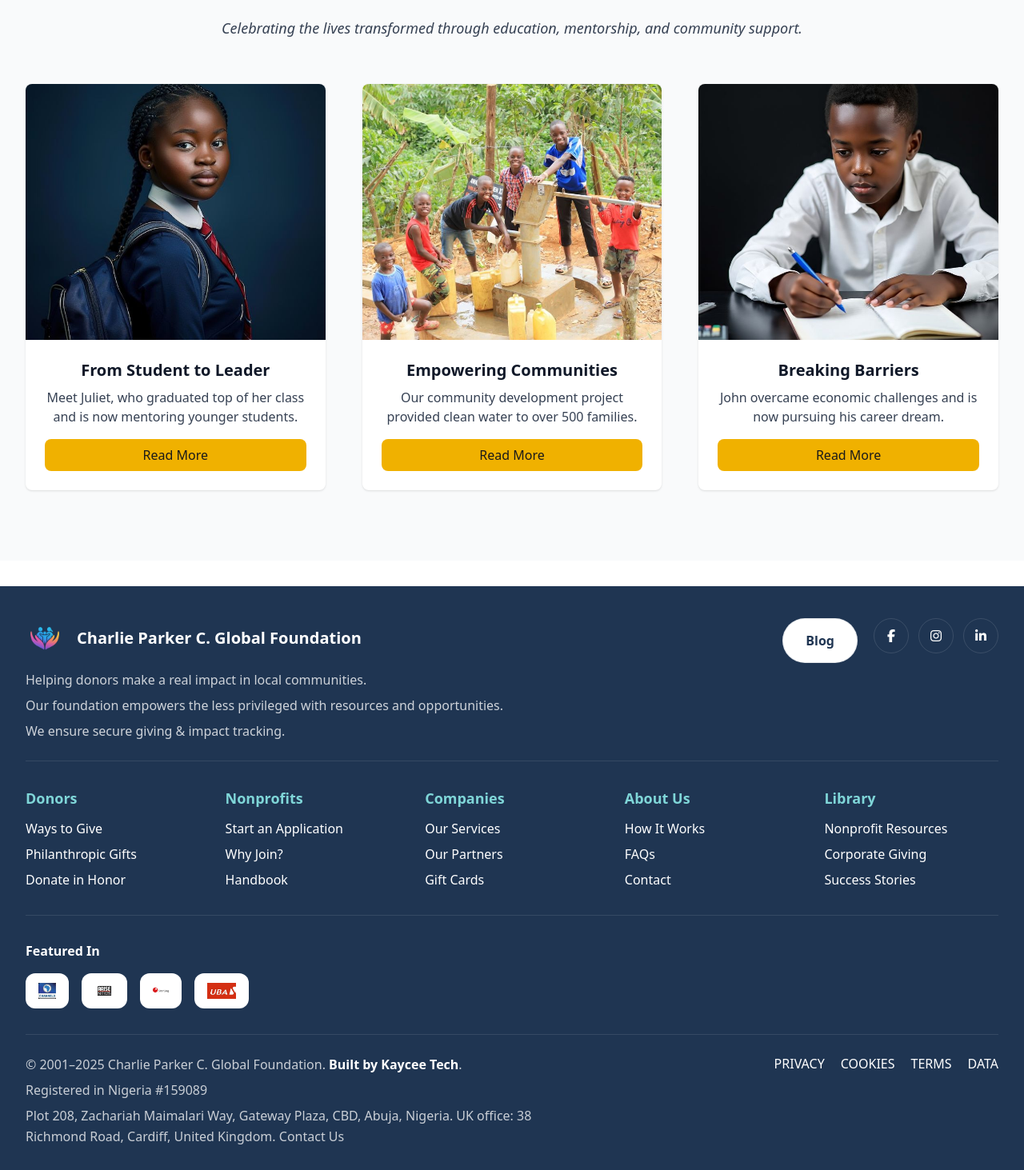
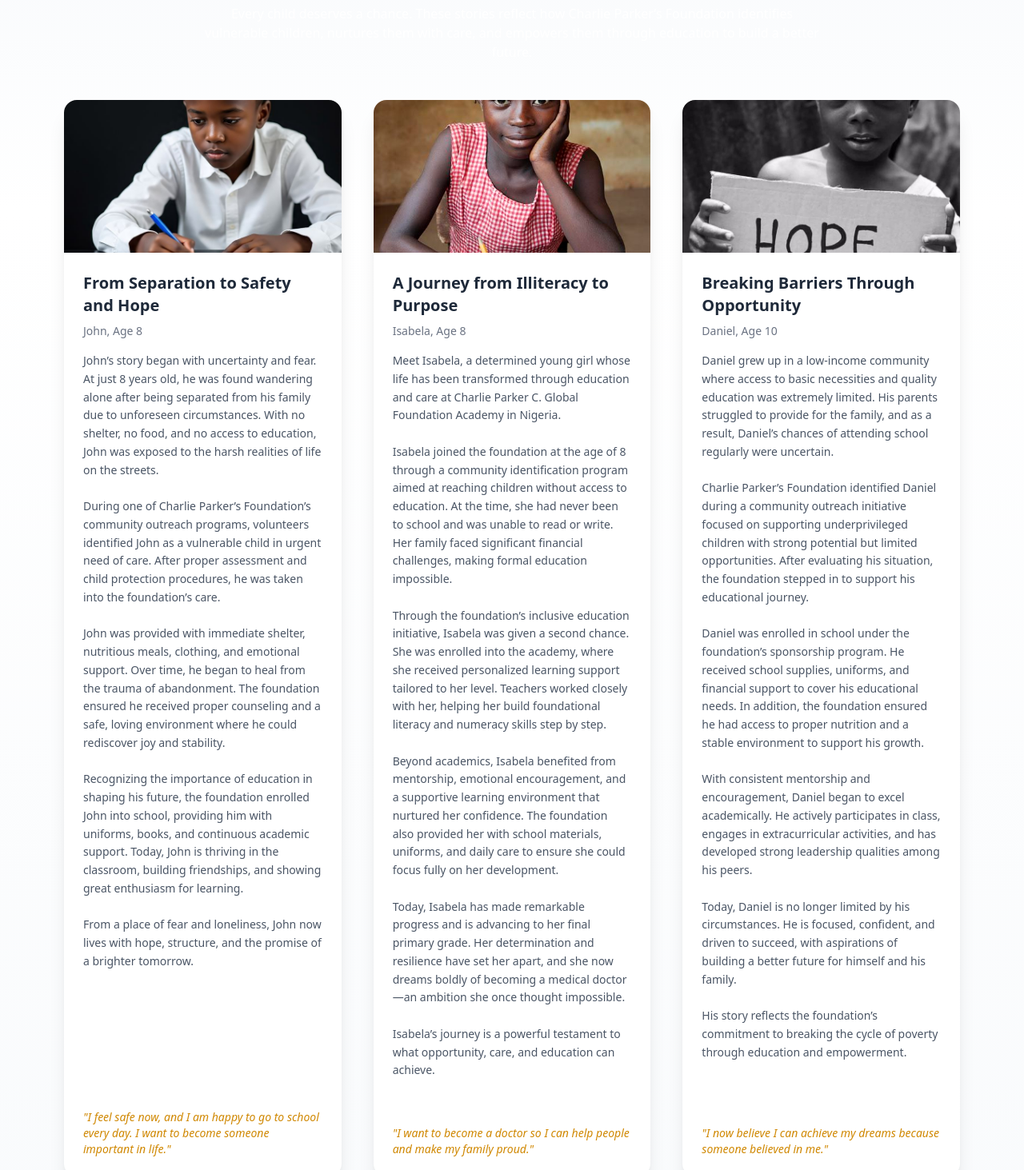
Before and after one commit to Kelechukwu500/Parker-Foundation, a React (Vite) app: page /success-stories in a window 1280 px wide. Shown: the part 207-1670 px from the top of the page at 80% size. Built offline with nearby package versions, Linux system fonts and the light colour scheme; what @react-pdf/renderer would draw is missing.

Commit message:
update: [updated success story file]

```diff
--- a/src/Components/FooterPages/SuccessStories.jsx
+++ b/src/Components/FooterPages/SuccessStories.jsx
@@ -1,112 +1,144 @@
-// SuccessStories.jsx
 import React from "react";
 import { motion } from "framer-motion";
-import { Swiper, SwiperSlide } from "swiper/react";
-import { Navigation } from "swiper/modules"; // ✅ Correct import for Swiper 9+
-import "swiper/css";
-import "swiper/css/navigation";
 
-// Import images
-import Aisha from "../../assets/Aisha.jpg";
-import Photo2 from "../../assets/Photo2.jpg";
+// Import your images
 import John from "../../assets/John.jpg";
+import Isabela from "../../assets/Isabela.jpg";
+import Unify from "../../assets/Unify.jpg";
 
 const stories = [
   {
-    title: "From Student to Leader",
-    description:
-      "Meet Juliet, who graduated top of her class and is now mentoring younger students.",
-    image: Aisha,
-    link: "/juliet-story-pdf",
+    id: 1,
+    name: "John",
+    age: 8,
+    image: John,
+    title: "From Separation to Safety and Hope",
+    story: `John’s story began with uncertainty and fear. At just 8 years old, he was found wandering alone after being separated from his family due to unforeseen circumstances. With no shelter, no food, and no access to education, John was exposed to the harsh realities of life on the streets.
+
+During one of Charlie Parker’s Foundation’s community outreach programs, volunteers identified John as a vulnerable child in urgent need of care. After proper assessment and child protection procedures, he was taken into the foundation’s care.
+
+John was provided with immediate shelter, nutritious meals, clothing, and emotional support. Over time, he began to heal from the trauma of abandonment. The foundation ensured he received proper counseling and a safe, loving environment where he could rediscover joy and stability.
+
+Recognizing the importance of education in shaping his future, the foundation enrolled John into school, providing him with uniforms, books, and continuous academic support. Today, John is thriving in the classroom, building friendships, and showing great enthusiasm for learning.
+
+From a place of fear and loneliness, John now lives with hope, structure, and the promise of a brighter tomorrow.`,
+    quote:
+      "I feel safe now, and I am happy to go to school every day. I want to become someone important in life.",
   },
   {
-    title: "Empowering Communities",
-    description:
-      "Our community development project provided clean water to over 500 families.",
-    image: Photo2,
-    link: "/empowering-communities-pdf",
+    id: 2,
+    name: "Isabela",
+    age: 8,
+    image: Isabela,
+    title: "A Journey from Illiteracy to Purpose",
+    story: `Meet Isabela, a determined young girl whose life has been transformed through education and care at Charlie Parker C. Global Foundation Academy in Nigeria.
+
+Isabela joined the foundation at the age of 8 through a community identification program aimed at reaching children without access to education. At the time, she had never been to school and was unable to read or write. Her family faced significant financial challenges, making formal education impossible.
+
+Through the foundation’s inclusive education initiative, Isabela was given a second chance. She was enrolled into the academy, where she received personalized learning support tailored to her level. Teachers worked closely with her, helping her build foundational literacy and numeracy skills step by step.
+
+Beyond academics, Isabela benefited from mentorship, emotional encouragement, and a supportive learning environment that nurtured her confidence. The foundation also provided her with school materials, uniforms, and daily care to ensure she could focus fully on her development.
+
+Today, Isabela has made remarkable progress and is advancing to her final primary grade. Her determination and resilience have set her apart, and she now dreams boldly of becoming a medical doctor—an ambition she once thought impossible.
+
+Isabela’s journey is a powerful testament to what opportunity, care, and education can achieve.`,
+    quote:
+      "I want to become a doctor so I can help people and make my family proud.",
   },
   {
-    title: "Breaking Barriers",
-    description:
-      "John overcame economic challenges and is now pursuing his career dream.",
-    image: John,
-    link: "/breaking-barriers-pdf",
+    id: 3,
+    name: "Daniel",
+    age: 10,
+    image: Unify,
+    title: "Breaking Barriers Through Opportunity",
+    story: `Daniel grew up in a low-income community where access to basic necessities and quality education was extremely limited. His parents struggled to provide for the family, and as a result, Daniel’s chances of attending school regularly were uncertain.
+
+Charlie Parker’s Foundation identified Daniel during a community outreach initiative focused on supporting underprivileged children with strong potential but limited opportunities. After evaluating his situation, the foundation stepped in to support his educational journey.
+
+Daniel was enrolled in school under the foundation’s sponsorship program. He received school supplies, uniforms, and financial support to cover his educational needs. In addition, the foundation ensured he had access to proper nutrition and a stable environment to support his growth.
+
+With consistent mentorship and encouragement, Daniel began to excel academically. He actively participates in class, engages in extracurricular activities, and has developed strong leadership qualities among his peers.
+
+Today, Daniel is no longer limited by his circumstances. He is focused, confident, and driven to succeed, with aspirations of building a better future for himself and his family.
+
+His story reflects the foundation’s commitment to breaking the cycle of poverty through education and empowerment.`,
+    quote:
+      "I now believe I can achieve my dreams because someone believed in me.",
   },
 ];
 
 const SuccessStories = () => {
-  // ✅ Change this value to adjust the image height
-  const imageHeight = "h-80"; // Tailwind class, e.g., h-64, h-72, h-80
+  return (
+    <section className="bg-[linear-gradient(to_bottom,#f8fafc_0%,#ffffff_20%,#f8fafc_100%)] py-16 px-6 lg:px-20">
+      {/* Heading */}
+      <div className="text-center mb-12">
+        <h2 className="text-4xl font-bold text-black mb-4">Success Stories</h2>
+        <p className="text-white max-w-3xl mx-auto">
+          Every child deserves a chance. These stories reflect how Charlie
+          Parker’s Foundation identifies vulnerable children, nurtures them with
+          care, and empowers them through education to build a better future.
+        </p>
+      </div>
 
-  return (
-    <section className="py-20 bg-gray-50">
-      <div className="container mx-auto px-6 text-center">
-        {/* Heading */}
+      {/* Cards */}
+      <div className="grid md:grid-cols-2 lg:grid-cols-3 gap-10">
+        {stories.map((story, index) => (
           <motion.div
-          initial={{ opacity: 0, y: 30 }}
+            key={story.id}
+            initial={{ opacity: 0, y: 50 }}
             whileInView={{ opacity: 1, y: 0 }}
+            transition={{ duration: 0.6, delay: index * 0.2 }}
             viewport={{ once: true }}
-          transition={{ duration: 0.6 }}
-          className="mb-12"
+            className="bg-white rounded-2xl shadow-xl overflow-hidden hover:scale-105 transition-transform duration-300 flex flex-col"
           >
-          <h2 className="text-4xl font-bold text-blue-600">Success Stories</h2>
-          <p className="mt-4 text-gray-700 italic text-lg">
-            Celebrating the lives transformed through education, mentorship, and
-            community support.
-          </p>
-        </motion.div>
-
-        {/* Swiper Carousel */}
-        <Swiper
-          modules={[Navigation]}
-          navigation
-          spaceBetween={30}
-          slidesPerView={1}
-          breakpoints={{
-            640: { slidesPerView: 1 },
-            768: { slidesPerView: 2 },
-            1024: { slidesPerView: 3 },
-          }}
-        >
-          {stories.map((story, index) => (
-            <SwiperSlide key={index}>
-              <motion.div
-                initial={{ opacity: 0, y: 20 }}
-                whileInView={{ opacity: 1, y: 0 }}
-                transition={{ duration: 0.5, delay: index * 0.2 }}
-                whileHover={{ scale: 1.05 }}
-                className="bg-white rounded-lg shadow overflow-hidden flex flex-col m-2"
-              >
-                {/* Image holder */}
-                <div className={`${imageHeight} overflow-hidden`}>
+            {/* Image */}
+            <div className="h-56 overflow-hidden">
               <img
                 src={story.image}
-                    alt={story.title}
+                alt={story.name}
                 className="w-full h-full object-cover"
               />
             </div>
 
-                <div className="p-6 flex flex-col flex-grow">
-                  <h3 className="text-xl font-semibold text-gray-900">
+            {/* Content */}
+            <div className="p-6 flex flex-col justify-between h-full">
+              <div>
+                <h3 className="text-xl font-bold text-gray-800 mb-2">
                   {story.title}
                 </h3>
-                  <p className="mt-2 text-gray-700 flex-grow">
-                    {story.description}
+
+                <p className="text-sm text-gray-500 mb-4">
+                  {story.name}, Age {story.age}
                 </p>
-                  {story.link && (
-                    <a
-                      href={story.link}
-                      className="mt-4 inline-block px-6 py-2 bg-yellow-500 text-white rounded-lg hover:bg-yellow-600 transition text-center"
-                    >
-                      Read More
-                    </a>
-                  )}
+
+                <p className="text-gray-600 text-sm leading-relaxed whitespace-pre-line">
+                  {story.story}
+                </p>
+              </div>
+
+              {/* Quote */}
+              <div className="mt-6">
+                <p className="italic text-yellow-600 font-medium text-sm">
+                  "{story.quote}"
+                </p>
+              </div>
             </div>
           </motion.div>
-            </SwiperSlide>
         ))}
-        </Swiper>
+      </div>
+
+      {/* CTA */}
+      <div className="text-center mt-16">
+        <h3 className="text-2xl text-white font-semibold mb-4">
+          Help Us Create More Success Stories
+        </h3>
+        <p className="text-white mb-6 max-w-xl mx-auto">
+          Your support enables us to reach more children, provide education, and
+          transform lives. Be part of something meaningful today.
+        </p>
+        <button className="bg-black text-yellow-400 px-8 py-3 rounded-full font-semibold hover:bg-yellow-500 hover:text-black transition duration-300">
+          Donate Now
+        </button>
       </div>
     </section>
   );
```
Lines whose indentation alone changed are shown as unchanged.
